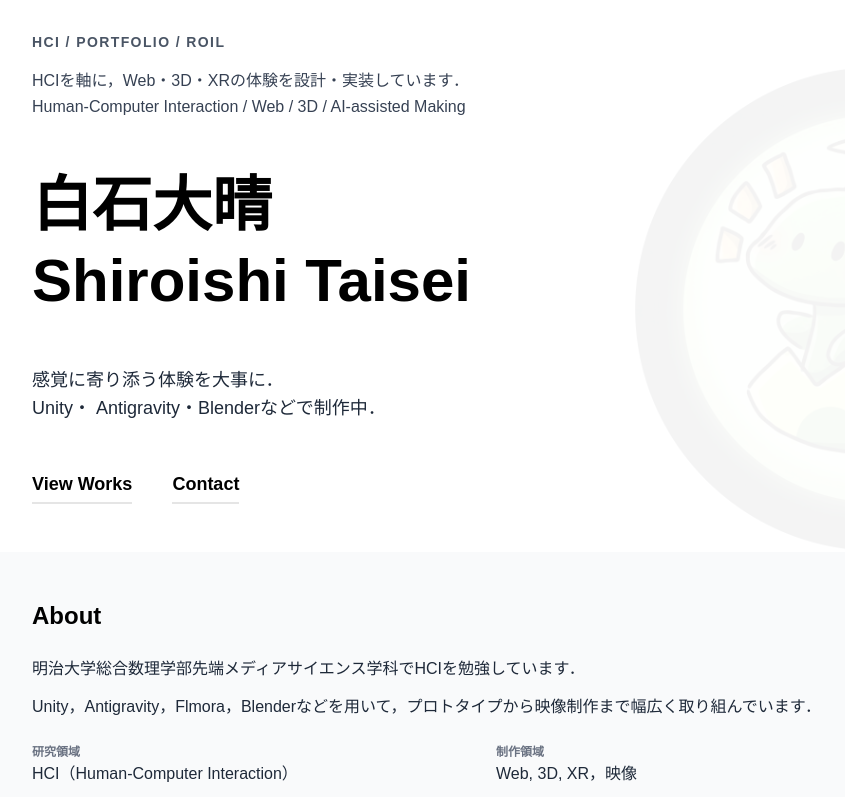
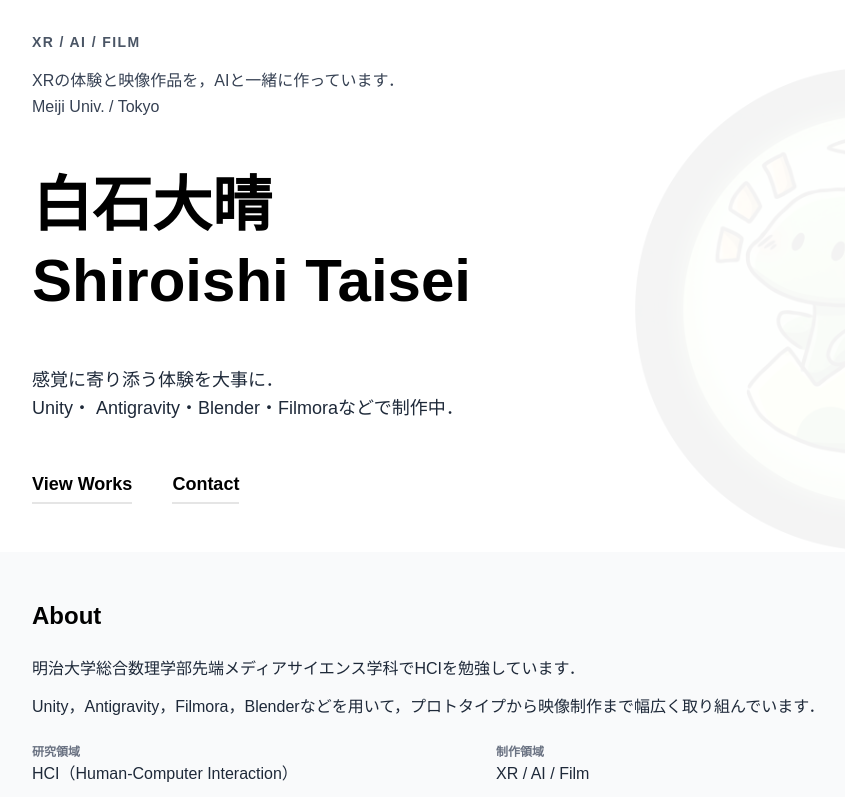
Before and after one commit to Roiril/my-portfolio, a Next.js app: page / in a window 1280 px wide. Shown: the top 797 px of the page, without its empty margins (160-1005 px from the left). Built offline with nearby package versions, Linux system fonts and the light colour scheme; no server answers.

Commit message:
文章修正

```diff
--- a/src/content/about.ts
+++ b/src/content/about.ts
@@ -3,12 +3,12 @@ import { AboutData } from '@/features/about/types';
 export const aboutData: AboutData = {
   bio: [
     '明治大学総合数理学部先端メディアサイエンス学科でHCIを勉強しています．',
-    'Unity，Antigravity，Flmora，Blenderなどを用いて，プロトタイプから映像制作まで幅広く取り組んでいます．',
+    'Unity，Antigravity，Filmora，Blenderなどを用いて，プロトタイプから映像制作まで幅広く取り組んでいます．',
   ],
   keyFacts: [
     { title: '研究領域', description: 'HCI（Human-Computer Interaction）' },
-    { title: '制作領域', description: 'Web, 3D, XR，映像' },
-    { title: '主なツール', description: 'Unity，Antigravity，Flmora，Blender' },
+    { title: '制作領域', description: 'XR / AI / Film' },
+    { title: '主なツール', description: 'Unity，Antigravity，Filmora，Blender' },
     { title: '拠点', description: '明治大学（東京）' },
   ],
   toolSections: [
@@ -21,7 +21,7 @@ export const aboutData: AboutData = {
             { name: 'Gemini, Antigravity, Flow' },
             { name: 'Claude, Claude Code' },
             { name: 'ChatGPT, Codex' },
-            { name: 'DomoAI，SunoAI，' },
+            { name: 'DomoAI, SunoAI' },
           ],
         },
       ],
--- a/src/features/hero/components/Hero.tsx
+++ b/src/features/hero/components/Hero.tsx
@@ -14,12 +14,12 @@ export default function Hero() {
 
             <div className="relative z-10 max-w-4xl mx-auto">
                 <p className="text-xs sm:text-sm font-semibold text-gray-600 tracking-widest uppercase mb-4">
-                    HCI / Portfolio / Roil
+                    XR / AI / Film
                 </p>
                 <p className="text-sm sm:text-base text-gray-700 mb-12 leading-relaxed">
-                    HCIを軸に，Web・3D・XRの体験を設計・実装しています．
+                    XRの体験と映像作品を，AIと一緒に作っています．
                     <br />
-                    Human-Computer Interaction / Web / 3D / AI-assisted Making
+                    Meiji Univ. / Tokyo
                 </p>
 
                 <h1 className="text-5xl sm:text-6xl font-black text-black leading-tight mb-12">
@@ -31,7 +31,7 @@ export default function Hero() {
                 <p className="text-base sm:text-lg text-gray-800 leading-7 max-w-2xl mb-12">
                     感覚に寄り添う体験を大事に．
                     <br />
-                    Unity・ Antigravity・Blenderなどで制作中．
+                    Unity・ Antigravity・Blender・Filmoraなどで制作中．
                 </p>
 
                 <div className="flex flex-row gap-10 mb-0">
```
